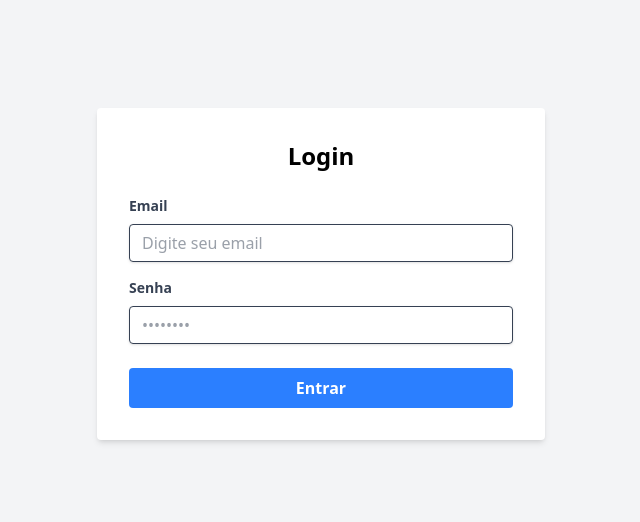
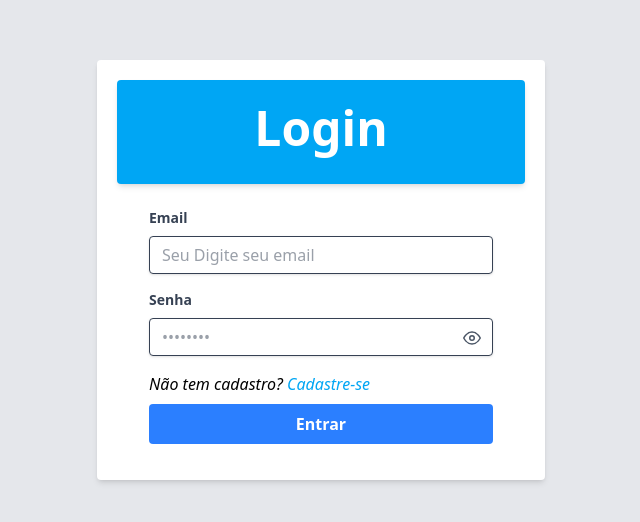
Before and after one commit to Gabriel0Bernardini/GymLeague, a React (Vite) app in the folder frontend/: page /login in a window 1280 px wide. Shown: the part 126-648 px from the top of the page, without its empty margins (319-959 px from the left). Built offline with nearby package versions, Linux system fonts and the light colour scheme; no server answers.

Commit message:
KAN-98: Reimaginado o .css

```diff
--- a/frontend/src/pages/Login.tsx
+++ b/frontend/src/pages/Login.tsx
@@ -2,8 +2,9 @@ import { useState } from "react";
 import Input from "../components/ui/Input";
 import Button from "../components/ui/Button";
 import { api } from "../libs/api";
-import { saveToken } from "../libs/auth";
+import { clearToken, saveToken } from "../libs/auth";
 import { useNavigate } from "react-router-dom";
+import { FiEye, FiEyeOff } from "react-icons/fi";
 
 // se já for usar router:
 
@@ -20,6 +21,7 @@ export default function Login() {
     const navigate = useNavigate();
     const [email, setEmail] = useState("");
     const [senha, setSenha] = useState("");
+    const [showSenha, setShowSenha] = useState(false);
 
     const [isLoading, setIsLoading] = useState(false);
     const [userError, setUserError] = useState<string | null>(null);
@@ -36,6 +38,7 @@ export default function Login() {
         setPassError(null);
 
         try {
+            clearToken();
             setIsLoading(true);
             const res = await api.auth.login({ email, senha });
             saveToken(res.token);
@@ -54,46 +57,88 @@ export default function Login() {
         }
     }
     return (
-        <div className="min-h-screen bg-gray-100 flex items-center justify-center p-4">
-        <div className="bg-white w-full max-w-md rounded shadow-md p-8">
-            <h1 className="text-2xl font-bold text-center mb-6">Login</h1>
+        <div className="min-h-screen bg-gray-200 flex items-center justify-center px-8 pt-6 pb-8">
+          <div className="bg-white w-full max-w-md rounded shadow-md p-5">
+            <div className="bg-sky-500 shadow-md rounded px-8 pt-6 pb-8">
+              <div className="flex items-center justify-center gap-10">
+                <span className="text-white text-5xl font-bold">Login</span>
+              </div>
+            </div>
 
-            {/* role="status" + aria-live ajudam leitores de tela a perceber mensagens dinâmicas */}
-            {feedback && (
-            <div role="status" aria-live="polite" className="mb-4 text-green-700 text-sm">
-                {feedback}
-            </div>
-            )}
-
-            <form onSubmit={handleSubmit} noValidate className="space-y-3">
+            <form
+              onSubmit={handleSubmit}
+              noValidate
+              className="rounded px-8 pt-6 pb-4"
+            >
+              <div className="mb-4">
                 <Input
                   id="email"
                   label="Email"
-                placeholder="Digite seu email"
+                  placeholder="Seu Digite seu email"
                   value={email}
                   onChange={(e) => setEmail(e.target.value)}
                   // quando há erro, mudamos a variante para o estilo vermelho
                   variant={userError ? "error" : "default"}
                 />
-            {/* mensagem de erro específica do email (opcional, pois seu Input já pode exibir) */}
-            {userError && <p className="text-red-500 text-xs italic -mt-2 mb-2">{userError}</p>}
+                {/* mensagem de erro específica do username (opcional, pois seu Input já pode exibir) */}
+                {userError &&
+                  <p className="text-red-500 text-xs italic -mt-3 mb-2">
+                    {userError}
+                  </p>
+                }
+              </div>
 
+              <div className="mb-4 relative">
                 <Input
                   id="senha"
                   label="Senha"
-                type="password"
+                  type={showSenha ? "text" : "password"}
                   placeholder="••••••••"
                   value={senha}
                   onChange={(e) => setSenha(e.target.value)}
                   variant={passError ? "error" : "default"}
                 />
-            {/* mensagem de erro específica da senha (opcional) */}
-            {passError && <p className="text-red-500 text-xs italic -mt-2 mb-2">{passError}</p>}
+                <button
+                  type="button"
+                  aria-label={showSenha ? "Ocultar senha" : "Mostrar senha"}
+                  aria-pressed={showSenha}
+                  onClick={() => setShowSenha((s) => !s)}
+                  onMouseDown={(e) => e.preventDefault()}
+                  className="absolute right-3 top-12 transform -translate-y-1/2 text-gray-600 hover:text-gray-900"
+                >
+                  {showSenha ? <FiEyeOff size={18} /> : <FiEye size={18} />}
+                </button>
 
+                {passError && (
+                  <p className="text-red-500 text-xs italic -mt-3 mb-2">
+                    {passError}
+                  </p>
+                )}
+              </div>
+              {feedback && (
+                <div
+                  role="status"
+                  aria-live="polite"
+                  className="my-2 text-green-700 text-1xs"
+                >
+                  {feedback}
+                </div>
+              )}
+              {!feedback && (
+                <p className="opacity-100 italic block">
+                  Não tem cadastro?{" "}
+                  <a
+                    className="text-sky-500 hover:underline scale opacity-100"
+                    href="/cadastro"
+                  >
+                    Cadastre-se
+                  </a>
+                </p>
+              )}
               <Button
                 type="submit"
                 disabled={isLoading}
-                className="w-full mt-2"
+                className="w-full mt-2 focus:outline-none focus:shadow-outline cursor-pointer"
               >
                 {isLoading ? "Entrando..." : "Entrar"}
               </Button>
```
Also changed, not shown: 2 other files (tests, documents, lock files or other folders). Lines whose indentation alone changed are shown as unchanged.
